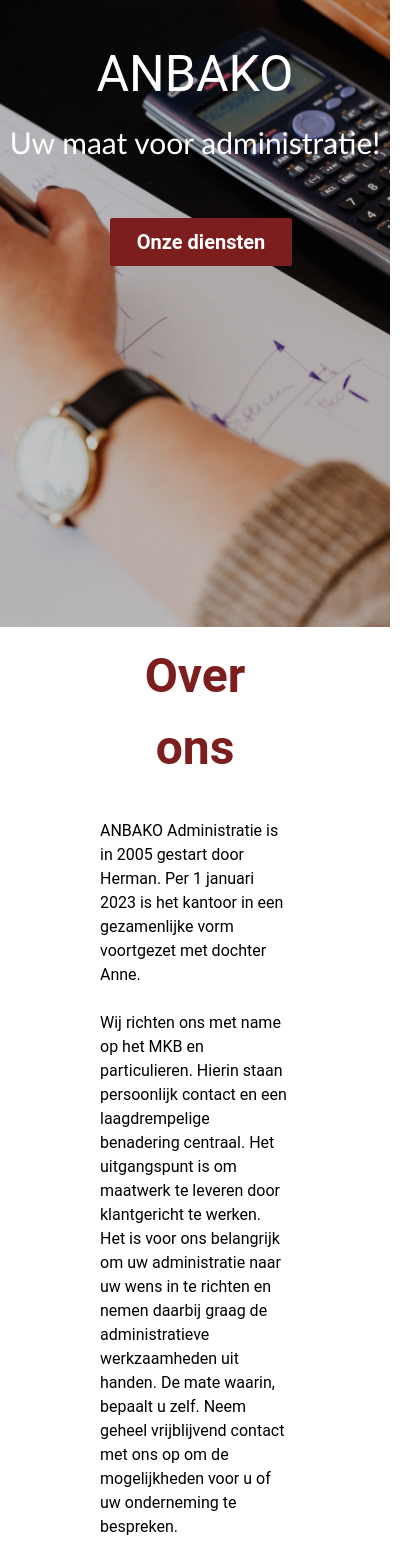
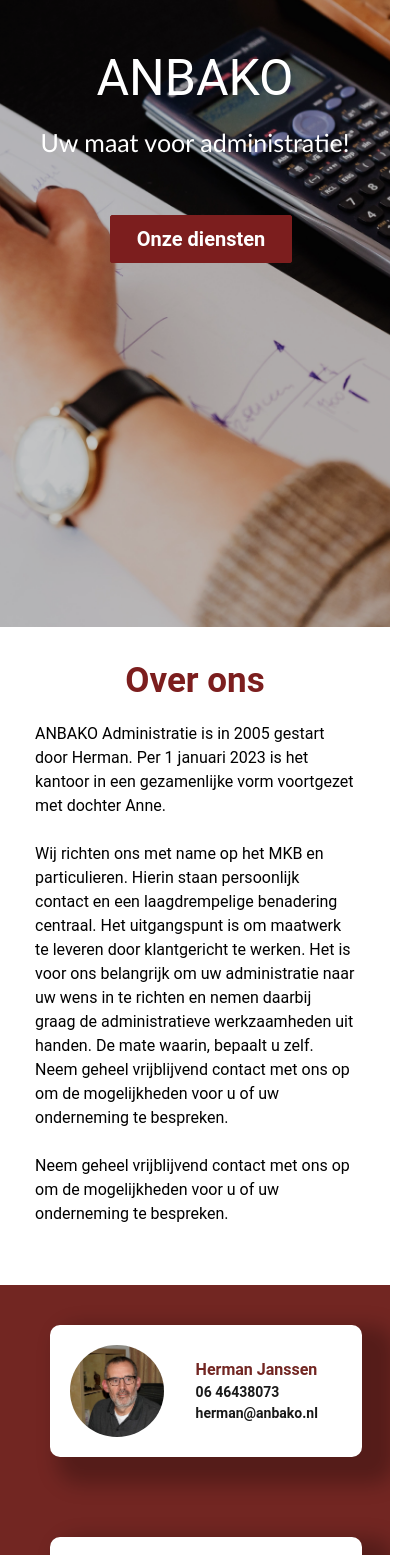
Before and after one commit to DGrunsven/Anbako, a React (Create React App) app: page / in a window 390 px wide. Shown: the part 300-1855 px from the top of the page, 420 px wide, since content can reach past the window. Built offline with nearby package versions, Linux system fonts and the light colour scheme.

Commit message:
Iphone responsive design

```diff
--- a/public/index.html
+++ b/public/index.html
@@ -5,13 +5,15 @@
     <link rel="icon" href="%PUBLIC_URL%/favicon.ico" />
     <meta name="viewport" content="width=device-width, initial-scale=1" />
     <meta name="theme-color" content="#000000" />
-    <meta
-      name="description"
-      content="Anbako administratie"
-    />
+    <meta name="description" content="Anbako administratie" />
     <link rel="apple-touch-icon" href="/apple-touch-icon.png" />
-    <script src="https://kit.fontawesome.com/d5dedb044b.js" crossorigin="anonymous"></script>
-    <script type="text/javascript" id="cookieinfo"
+    <script
+      src="https://kit.fontawesome.com/d5dedb044b.js"
+      crossorigin="anonymous"
+    ></script>
+    <script
+      type="text/javascript"
+      id="cookieinfo"
       src="//cookieinfoscript.com/js/cookieinfo.min.js"
       data-bg="#645862"
       data-fg="#FFFFFF"
@@ -21,12 +23,8 @@
       data-message="Deze website maakt gebruik van cookies om de website te laten functioneren."
       data-linkmsg="Meer info?"
       data-moreinfo="https://www.autoriteitpersoonsgegevens.nl/nl/privacy-over-deze-site/cookieverklaring"
-  data-close-text="Begrepen!">
-</script>
-    <link
-    href="https://fonts.googleapis.com/css2?family=PT+Sans:wght@700&display=swap"
-    rel="stylesheet"
-  />
+      data-close-text="Begrepen!"
+    ></script>
     <!--
       manifest.json provides metadata used when your web app is installed on a
       user's mobile device or desktop. See https://developers.google.com/web/fundamentals/web-app-manifest/
--- a/src/Components/HeroSection.css
+++ b/src/Components/HeroSection.css
@@ -63,3 +63,9 @@
     width: 100%;
   }
 }
+
+@media screen and (max-width: 400px) {
+  .hero-container > p {
+    font-size: 25px;
+  }
+}
--- a/src/Components/Pages/Contact.css
+++ b/src/Components/Pages/Contact.css
@@ -42,3 +42,11 @@
     margin-top: -100px;
   }
 }
+
+@media screen and (max-width: 400px) {
+  .contact-form-container > h1 {
+    color: #fff;
+    font-size: 60px;
+    margin-top: -100px;
+  }
+}
--- a/src/Components/Pages/Diensten.css
+++ b/src/Components/Pages/Diensten.css
@@ -107,3 +107,21 @@
     margin-top: -100px;
   }
 }
+
+@media screen and (max-width: 400px) {
+  .diensten-foto {
+    padding: 20px;
+    max-width: 380px;
+    max-height: 350px;
+  }
+
+  .diensten-container > h1 {
+    color: #fff;
+    font-size: 60px;
+    margin-top: -100px;
+  }
+
+  .diensten-text {
+    font-size: 16px;
+  }
+}
--- a/src/Components/Pages/OverOns.css
+++ b/src/Components/Pages/OverOns.css
@@ -137,3 +137,28 @@
     margin: 40px 50px;
   }
 }
+
+@media screen and (max-width: 400px) {
+  .main_heading {
+    font-size: 35px;
+    padding: 10px;
+    padding-top: 35px;
+    padding-bottom: 15px;
+  }
+
+  .text-wrapper {
+    padding: 35px;
+  }
+
+  .contact-text {
+    padding-left: 12px;
+  }
+
+  .contact-naam {
+    font-size: 16px;
+  }
+
+  .ct {
+    font-size: 14px;
+  }
+}
```
Lines whose indentation alone changed are shown as unchanged.
